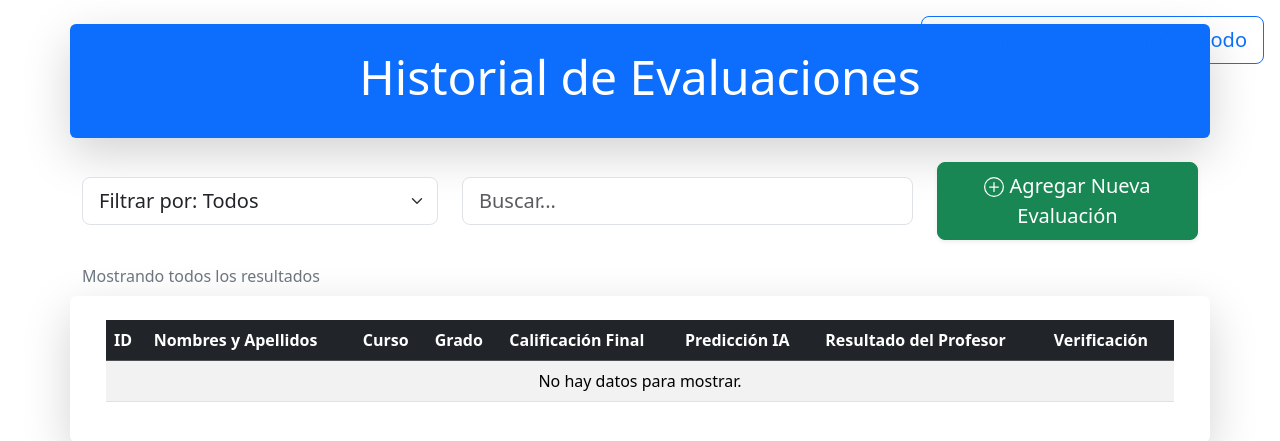
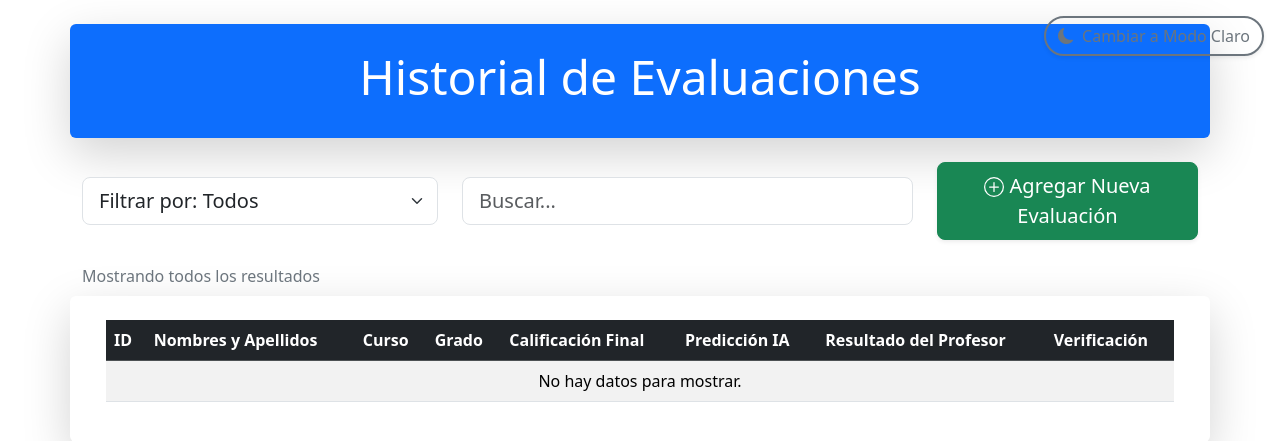
Before and after one commit to Accrer-Dev/trained_model, a Django app: page / in a window 1280 px wide; the page is wider, and only the part inside the window is pictured. Shown: the top 441 px of that part. Run offline with Django 5.2, Linux system fonts and the light colour scheme; data that the repository does not hold is empty.

Commit message:
Mejora de visualizacion de botones para modo 'dark or ligh' para cambiar el color de la pagina 'HISTORIAL DE PREDICCIONES'

```diff
--- a/templates/grades/grades_index.html
+++ b/templates/grades/grades_index.html
@@ -3,13 +3,13 @@
 <div class="container mt-4" id="page-container">
   <!-- Botón de Modo Oscuro/Claro -->
   <div class="position-fixed top-0 end-0 m-3">
-    <button id="toggleDarkMode" class="btn btn-lg btn-outline-primary">
-      <i class="bi bi-moon-fill"></i> Cambiar Modo
+    <button id="toggleDarkMode" class="btn btn-outline-secondary d-flex align-items-center rounded-pill shadow-sm toggle-button" style="border-width: 2px;">
+      <i class="bi bi-moon-fill me-2"></i> <span id="toggleText">Cambiar a Modo Claro</span>
     </button>
   </div>
 
   <!-- Header -->
-  <div class="row shadow-lg p-4 mb-4 bg-primary text-white rounded">
+  <div class="row shadow-lg p-4 mb-4 bg-primary text-white rounded" id="header-container">
     <h1 class="display-5 text-center">Historial de Evaluaciones</h1>
   </div>
 
@@ -398,8 +398,7 @@
   // Modo Oscuro/Claro (Actualizado)
   const toggleButton = document.getElementById('toggleDarkMode');
   const icon = toggleButton.querySelector('i');
-  const text = document.createTextNode(' Cambiar Modo');
-  toggleButton.appendChild(text);
+  const toggleText = document.getElementById('toggleText');
 
   // Verificar el modo actual al cargar la página
   if (localStorage.getItem('darkMode') === 'enabled') {
@@ -416,7 +415,7 @@
 
   function enableDarkMode() {
     document.body.classList.add('bg-dark', 'text-light');
-    const containers = document.querySelectorAll('#page-container, #table-container, #summary-container, #charts-container');
+    const containers = document.querySelectorAll('#page-container, #table-container, #summary-container, #charts-container, #header-container');
     containers.forEach(container => {
       container.classList.add('bg-dark', 'text-light');
     });
@@ -426,12 +425,15 @@
     });
     icon.classList.remove('bi-moon-fill');
     icon.classList.add('bi-brightness-high-fill');
+    toggleText.textContent = ' Cambiar a Modo Claro';
+    toggleButton.classList.add('btn-outline-light');
+    toggleButton.classList.remove('btn-outline-secondary');
     localStorage.setItem('darkMode', 'enabled');
   }
 
   function disableDarkMode() {
     document.body.classList.remove('bg-dark', 'text-light');
-    const containers = document.querySelectorAll('#page-container, #table-container, #summary-container, #charts-container');
+    const containers = document.querySelectorAll('#page-container, #table-container, #summary-container, #charts-container, #header-container');
     containers.forEach(container => {
       container.classList.remove('bg-dark', 'text-light');
     });
@@ -441,6 +443,9 @@
     });
     icon.classList.remove('bi-brightness-high-fill');
     icon.classList.add('bi-moon-fill');
+    toggleText.textContent = ' Cambiar a Modo Oscuro';
+    toggleButton.classList.add('btn-outline-secondary');
+    toggleButton.classList.remove('btn-outline-light');
     localStorage.setItem('darkMode', 'disabled');
   }
 
```
